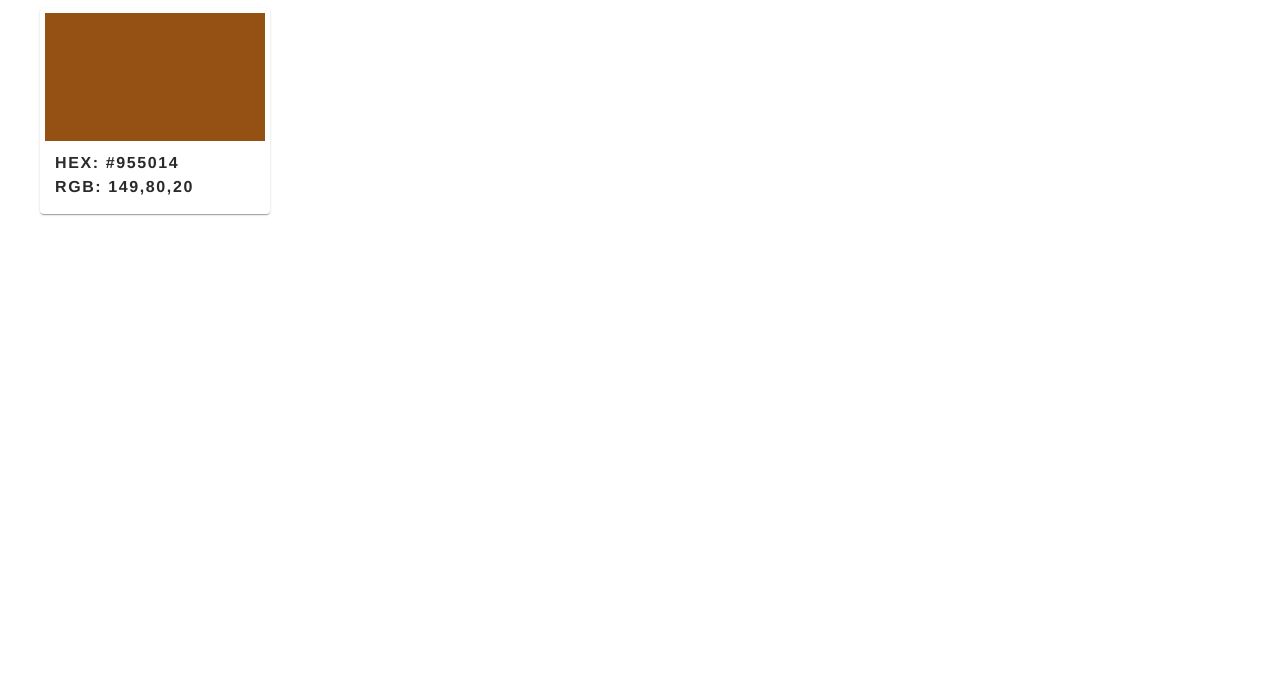
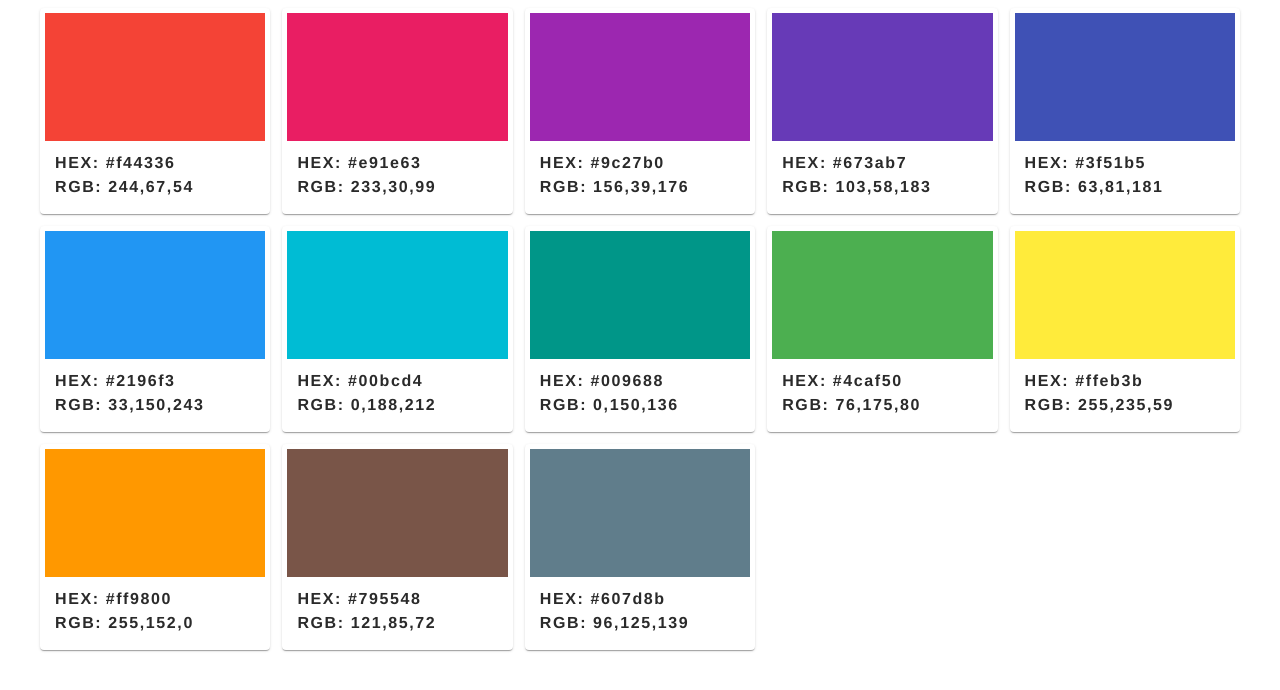
Before and after one commit to BohdanPoli/modernColorPicker, a plain HTML site: page index.html in a window 1280 px wide. Drawn offline with Linux system fonts and the light colour scheme.

Commit message:
finish color Cards

```diff
--- a/index.html
+++ b/index.html
@@ -9,20 +9,7 @@
     <link rel="stylesheet" href="./colorpicker.css" />
   </head>
   <body>
-    <div class="palette js-palette">
-      <div class="color-card">
-        <div
-          class="color-swatch"
-          data-hex="#955014"
-          data-rgb="149,80,20"
-          style="background-color: #955014"
-        ></div>
-        <div class="color-meta">
-          <p>HEX: #955014</p>
-          <p>RGB: 149,80,20</p>
-        </div>
-      </div>
-    </div>
+    <div class="palette js-palette"></div>
 
     <script src="./index.js" type="module"></script>
   </body>
--- a/index.js
+++ b/index.js
@@ -13,3 +13,62 @@ const colors = [
   { hex: "#795548", rgb: "121,85,72" },
   { hex: "#607d8b", rgb: "96,125,139" },
 ];
+
+const paletteContainer = document.querySelector(".js-palette");
+const cardsMarkup = createsColorCardsMarkup(colors);
+
+paletteContainer.insertAdjacentHTML("beforeend", cardsMarkup);
+
+function createsColorCardsMarkup(colors) {
+  return colors
+    .map(({ hex, rgb }) => {
+      return `<div class="color-card">
+        <div
+          class="color-swatch"
+          data-hex= "${hex}"
+          data-rgb= "${rgb}"
+          style="background-color: ${hex}"
+        ></div>
+        <div class="color-meta">
+          <p>HEX: ${hex}</p>
+          <p>RGB: ${rgb}</p>
+        </div>
+      </div> `;
+    })
+    .join("");
+}
+
+paletteContainer.addEventListener("click", onPaletteContainerClick);
+
+function onPaletteContainerClick(e) {
+  const isColorSwatchEl = e.target.classList.contains("color-swatch");
+
+  if (!isColorSwatchEl) {
+    return;
+  }
+
+  const currentActiveCard = document.querySelector(".color-card.is-active");
+
+  if (currentActiveCard) {
+    currentActiveCard.classList.remove("is-active");
+  }
+
+  const swatchEl = e.target;
+  const parentColorCard = swatchEl.closest(".color-card");
+  parentColorCard.classList.add("is-active");
+
+  document.body.style.backgroundColor = swatchEl.dataset.hex;
+}
+
+//   <div class="color-card">
+//     <div
+//       class="color-swatch"
+//       data-hex="#955014"
+//       data-rgb="149,80,20"
+//       style="background-color: #955014"
+//     ></div>
+//     <div class="color-meta">
+//       <p>HEX: #955014</p>
+//       <p>RGB: 149,80,20</p>
+//     </div>
+//   </div>;
```
